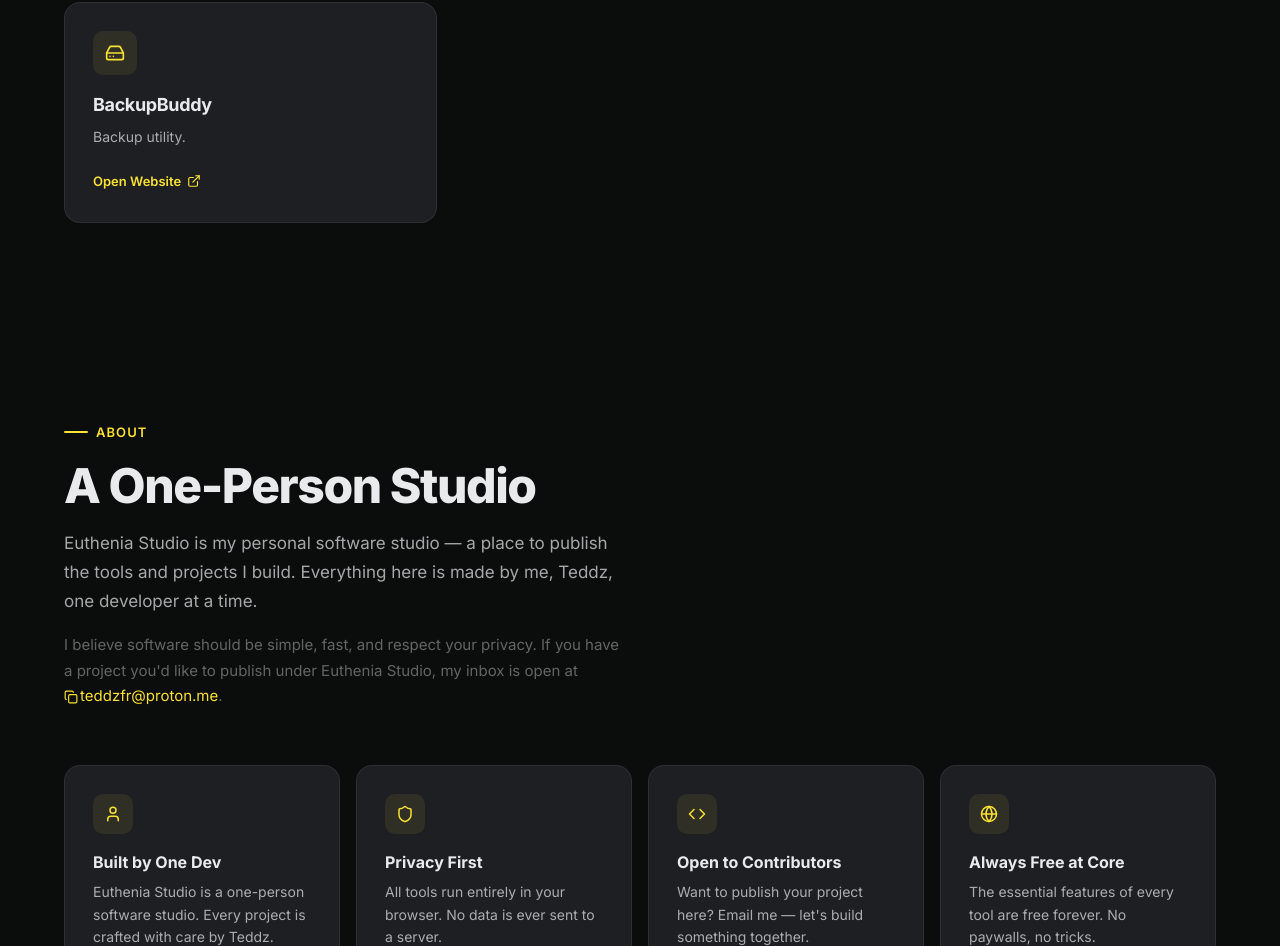
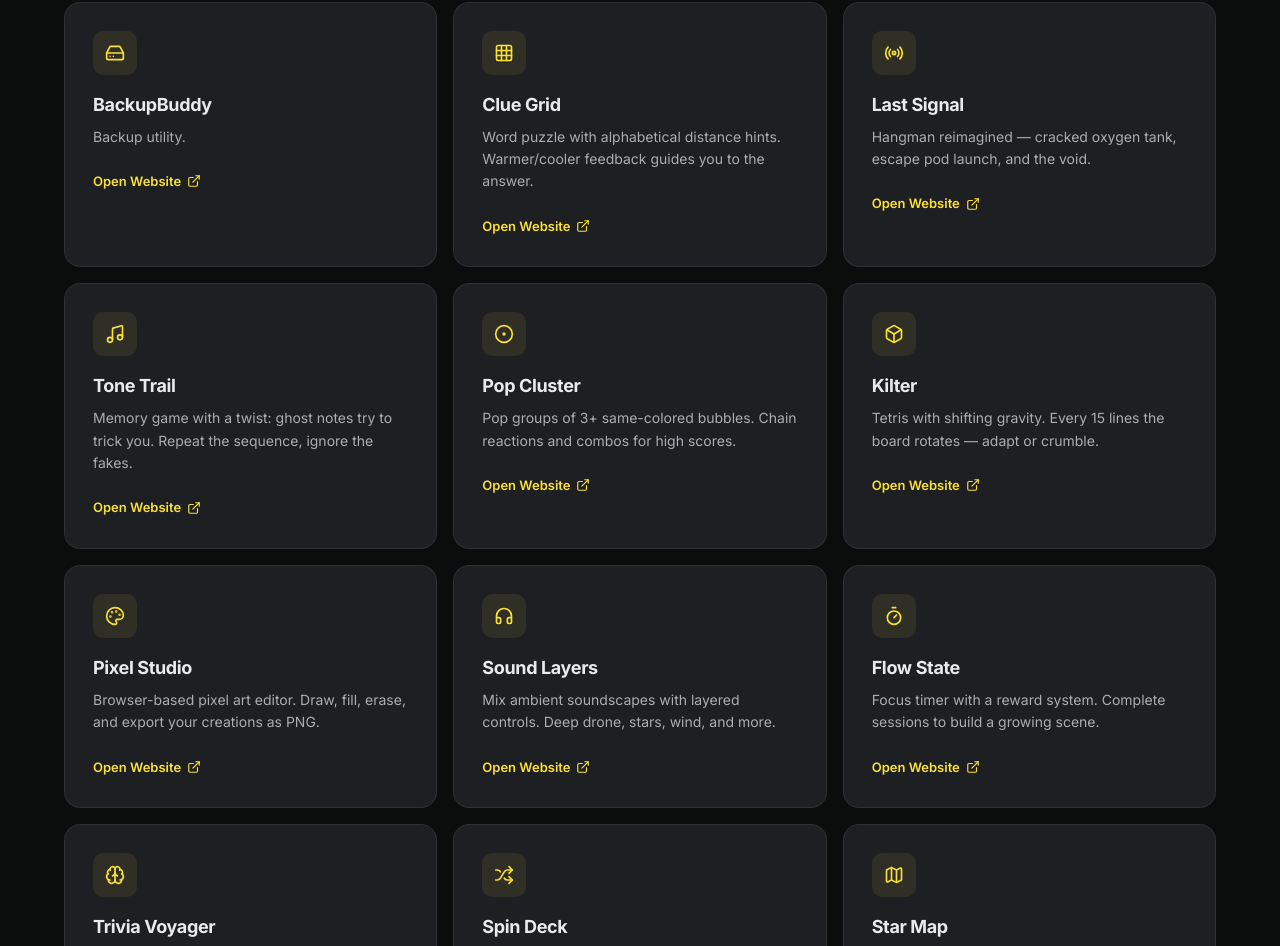
Before and after one commit to frteddz/Euthenia-Studio-Website, a React (Vite) app: page / in a window 1280 px wide. Shown: the part 1854-2800 px from the top of the page. Built offline with nearby package versions, Linux system fonts and the light colour scheme.

Commit message:
Add 11 new apps/games to projects list and sitemap

```diff
--- a/src/data/projects.ts
+++ b/src/data/projects.ts
@@ -10,6 +10,17 @@ import {
   QrCode,
   BookOpen,
   HardDrive,
+  Grid,
+  Radio,
+  Music,
+  CircleDot,
+  Box,
+  Palette,
+  Headphones,
+  Timer,
+  Brain,
+  Shuffle,
+  Map,
 } from 'lucide-react';
 
 export interface Project {
@@ -91,4 +102,81 @@ export const projects: Project[] = [
     icon: HardDrive,
     url: 'https://frteddz.github.io/BackupBuddy-web/',
   },
+  {
+    id: 'cluegrid',
+    name: 'Clue Grid',
+    description: 'Word puzzle with alphabetical distance hints. Warmer/cooler feedback guides you to the answer.',
+    icon: Grid,
+    url: 'https://frteddz.github.io/ClueGrid-web/',
+  },
+  {
+    id: 'lastsignal',
+    name: 'Last Signal',
+    description: 'Hangman reimagined — cracked oxygen tank, escape pod launch, and the void.',
+    icon: Radio,
+    url: 'https://frteddz.github.io/LastSignal-web/',
+  },
+  {
+    id: 'tonetrail',
+    name: 'Tone Trail',
+    description: 'Memory game with a twist: ghost notes try to trick you. Repeat the sequence, ignore the fakes.',
+    icon: Music,
+    url: 'https://frteddz.github.io/ToneTrail-web/',
+  },
+  {
+    id: 'popcluster',
+    name: 'Pop Cluster',
+    description: 'Pop groups of 3+ same-colored bubbles. Chain reactions and combos for high scores.',
+    icon: CircleDot,
+    url: 'https://frteddz.github.io/PopCluster-web/',
+  },
+  {
+    id: 'kilter',
+    name: 'Kilter',
+    description: 'Tetris with shifting gravity. Every 15 lines the board rotates — adapt or crumble.',
+    icon: Box,
+    url: 'https://frteddz.github.io/Kilter-web/',
+  },
+  {
+    id: 'pixelstudio',
+    name: 'Pixel Studio',
+    description: 'Browser-based pixel art editor. Draw, fill, erase, and export your creations as PNG.',
+    icon: Palette,
+    url: 'https://frteddz.github.io/PixelStudio-web/',
+  },
+  {
+    id: 'soundlayers',
+    name: 'Sound Layers',
+    description: 'Mix ambient soundscapes with layered controls. Deep drone, stars, wind, and more.',
+    icon: Headphones,
+    url: 'https://frteddz.github.io/SoundLayers-web/',
+  },
+  {
+    id: 'flowstate',
+    name: 'Flow State',
+    description: 'Focus timer with a reward system. Complete sessions to build a growing scene.',
+    icon: Timer,
+    url: 'https://frteddz.github.io/FlowState-web/',
+  },
+  {
+    id: 'triviavoyager',
+    name: 'Trivia Voyager',
+    description: '80+ questions across 6 categories. Correct answers fuel your journey to new destinations.',
+    icon: Brain,
+    url: 'https://frteddz.github.io/TriviaVoyager-web/',
+  },
+  {
+    id: 'spindeck',
+    name: 'Spin Deck',
+    description: 'Decision wheel that picks for you. Custom labels, spin history, and satisfying physics.',
+    icon: Shuffle,
+    url: 'https://frteddz.github.io/SpinDeck-web/',
+  },
+  {
+    id: 'starmap',
+    name: 'Star Map',
+    description: 'Generate a custom night sky poster. Pick a date and hemisphere, download your star map.',
+    icon: Map,
+    url: 'https://frteddz.github.io/StarMap-web/',
+  },
 ];
```
Also changed, not shown: 1 other file (tests, documents, lock files or other folders).
